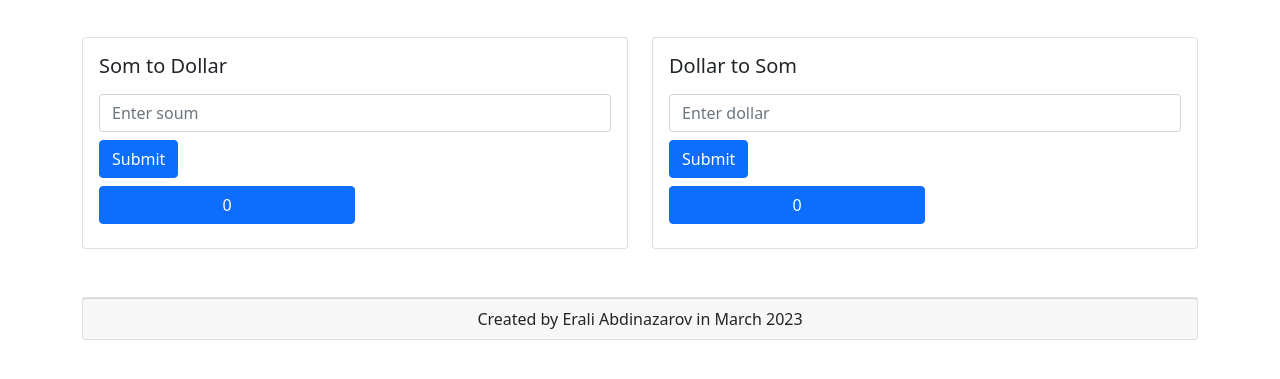
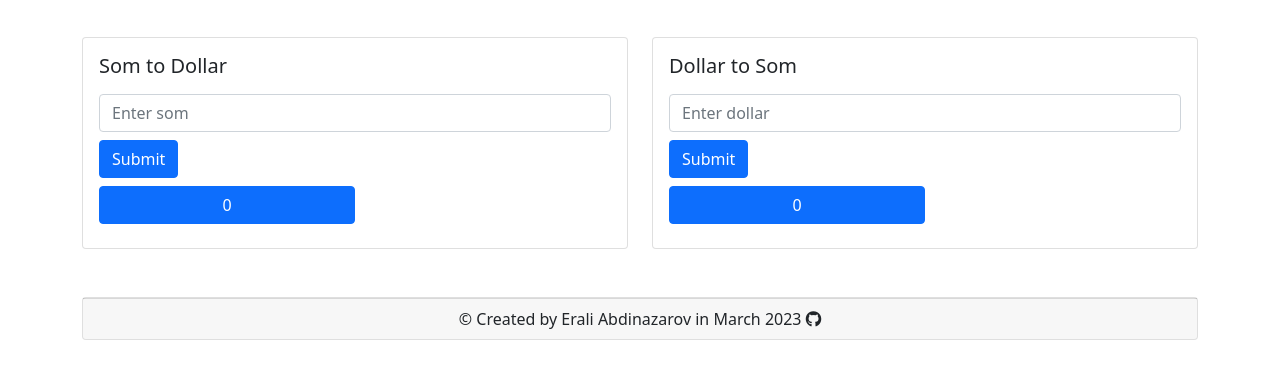
Before and after one commit to eraliabd/render_server_test, a Django app: template templates/index.html in a window 1280 px wide. Shown: the part 222-601 px from the top of the page. Run offline with Django 4.2, Linux system fonts and the light colour scheme; the template is opened without the code that fills it, so the values that code supplies are empty; parts of the project's set-up code (start-up, migrations or seed data) failed here and were passed over; some libraries are stand-ins or nearby versions.

Commit message:
templates files

```diff
--- a/templates/index.html
+++ b/templates/index.html
@@ -7,6 +7,9 @@
     <meta name="viewport" content="width=device-width, initial-scale=1.0">
     <link href="https://cdn.jsdelivr.net/npm/bootstrap@5.0.2/dist/css/bootstrap.min.css" rel="stylesheet"
           integrity="sha384-EVSTQN3/azprG1Anm3QDgpJLIm9Nao0Yz1ztcQTwFspd3yD65VohhpuuCOmLASjC" crossorigin="anonymous">
+    <link rel="stylesheet" href="https://cdnjs.cloudflare.com/ajax/libs/font-awesome/6.3.0/css/all.min.css"
+          integrity="sha512-SzlrxWUlpfuzQ+pcUCosxcglQRNAq/DZjVsC0lE40xsADsfeQoEypE+enwcOiGjk/bSuGGKHEyjSoQ1zVisanQ=="
+          crossorigin="anonymous" referrerpolicy="no-referrer"/>
 </head>
 <body>
 <div class="container mt-5">
@@ -18,7 +21,6 @@
         <div class="card-body">
             <h5 class="card-title">$1 - {{ course }} som</h5>
             <p class="card-text">We are happy that you like our service 🙂</p>
-            {#            <a href="#" class="btn btn-primary">Go somewhere</a>#}
         </div>
     </div>
     <div class="row mt-5">
@@ -28,7 +30,7 @@
                     <h5 class="card-title">Som to Dollar</h5>
                     <form action="" method="post" class="mt-3" enctype="multipart/form-data">
                         {% csrf_token %}
-                        <input type="number" class="form-control" placeholder="Enter soum" name="som_to_dollar"
+                        <input type="number" class="form-control" placeholder="Enter som" name="som_to_dollar"
                                required>
                         <button type="submit" class="btn btn-primary mt-2">Submit</button>
                     </form>
@@ -61,7 +63,9 @@
     </div>
     <div class="card text-center mt-5">
         <div class="card-footer">
-            Created by Erali Abdinazarov in March 2023
+            &copy; Created by Erali Abdinazarov in March 2023 <span><a class="link-dark"
+                                                                       href="https://github.com/eraliabd"><i
+                class="fa-brands fa-github"></i></a></span>
         </div>
     </div>
 </div>
```
